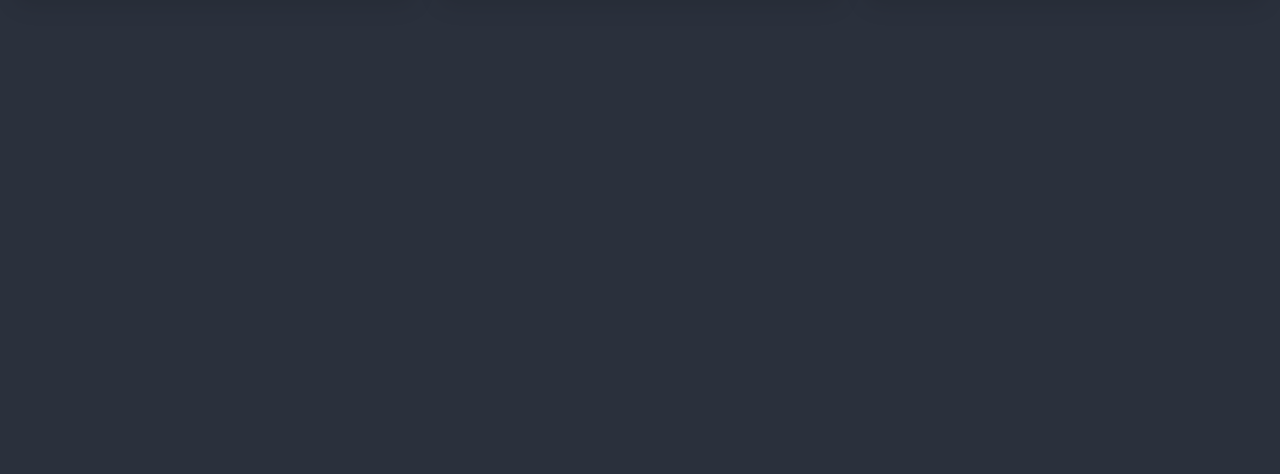
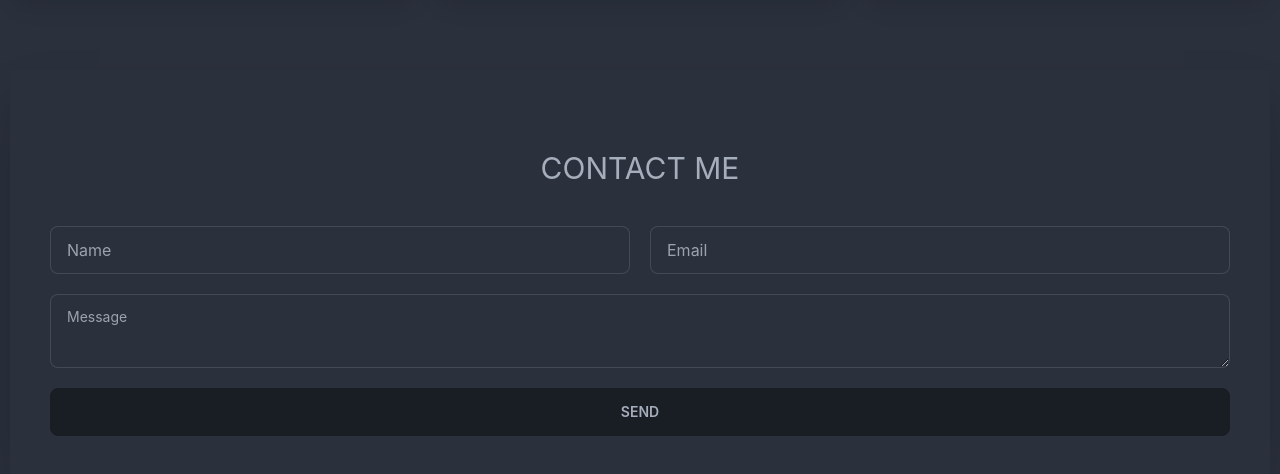
Before and after one commit to susmoysaha6/portfolio-susmoy, a React (Create React App) app: page / in a window 1280 px wide. Shown: the part 1070-1544 px from the top of the page. Before the commit the page ends 1140 px from the top, so only its background shows below. Built offline with nearby package versions, Linux system fonts and the light colour scheme.

Commit message:
Contact me section added

```diff
--- a/package.json
+++ b/package.json
@@ -3,12 +3,14 @@
   "version": "0.1.0",
   "private": true,
   "dependencies": {
+    "@emailjs/browser": "^3.10.0",
     "@testing-library/jest-dom": "^5.16.5",
     "@testing-library/react": "^13.4.0",
     "@testing-library/user-event": "^13.5.0",
     "daisyui": "^2.43.0",
     "react": "^18.2.0",
     "react-dom": "^18.2.0",
+    "react-hot-toast": "^2.4.0",
     "react-scripts": "5.0.1",
     "web-vitals": "^2.1.4"
   },
--- a/src/App.js
+++ b/src/App.js
@@ -1,10 +1,12 @@
 import Main from "./Pages/Main/Main";
+import { Toaster } from 'react-hot-toast';
 
 
 function App() {
   return (
     <div className="max-w-[1260px] mx-auto" >
-      <Main></Main>
+      <Main />
+      <Toaster />
     </div>
   );
 }
--- a/src/Pages/Main/Main.js
+++ b/src/Pages/Main/Main.js
@@ -1,5 +1,6 @@
 import React from 'react';
 import Banner from '../../components/Banner/Banner';
+import ContactMe from '../../components/ContactMe/ContactMe';
 import Headers from '../../components/Headers/Headers';
 import Projects from '../../components/Projects/Projects';
 
@@ -7,9 +8,10 @@
 const Main = () => {
     return (
         <div>
-            <Headers></Headers>
-            <Banner></Banner>
-            <Projects></Projects>
+            <Headers />
+            <Banner />
+            <Projects />
+            <ContactMe />
         </div>
     );
 };
--- /dev/null
+++ b/src/components/ContactMe/ContactMe.js
@@ -0,0 +1,35 @@
+import React, { useRef } from 'react';
+import emailjs from '@emailjs/browser';
+import toast from 'react-hot-toast';
+
+const ContactMe = () => {
+    const form = useRef();
+    const sendEmail = (e) => {
+        e.preventDefault();
+
+        emailjs.sendForm('service_nmac5gh', 'template_b2751e5', form.current, 'L8eCYFbxoZKuXPg-y')
+            .then((result) => {
+                console.log(result.text);
+                toast.success('Email Sent Successfully')
+            }, (error) => {
+                console.log(error.text);
+            });
+        e.target.reset();
+    };
+    return (
+        <div id='contact' className='mt-20 mb-36 shadow-2xl p-10'>
+            <h1 className='text-center text-3xl uppercase my-10'>Contact Me</h1>
+            <form className='grid grid-cols-2 gap-5' ref={form} onSubmit={sendEmail}>
+
+
+                <input placeholder='Name' className="input input-bordered w-full" type="text" name="user_name" />
+
+                <input placeholder='Email' className="input input-bordered w-full" type="email" name="user_email" />
+                <textarea placeholder='Message' className="textarea textarea-bordered grid col-span-2" name="message" />
+                <input className='btn grid col-span-2' type="submit" value="Send" />
+            </form>
+        </div>
+    );
+};
+
+export default ContactMe;
```
Also changed, not shown: 1 other file (tests, documents, lock files or other folders).
